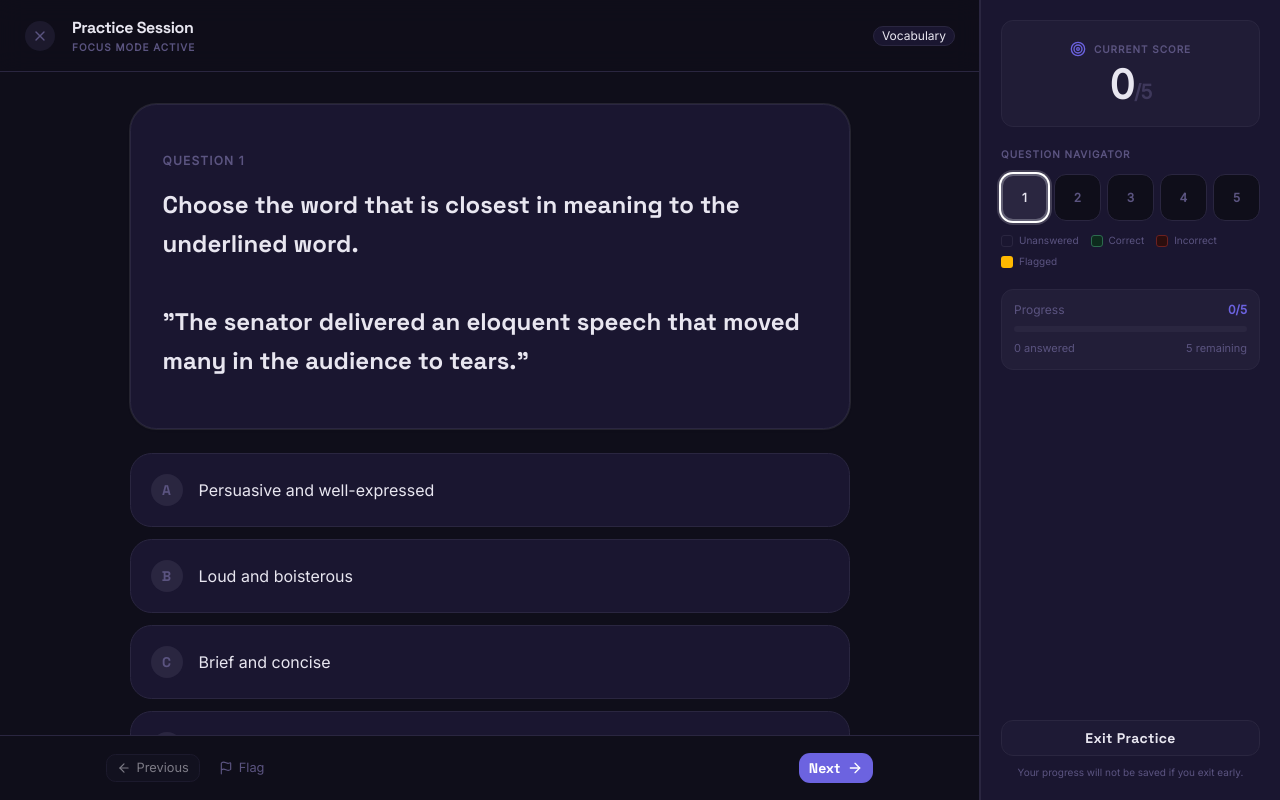
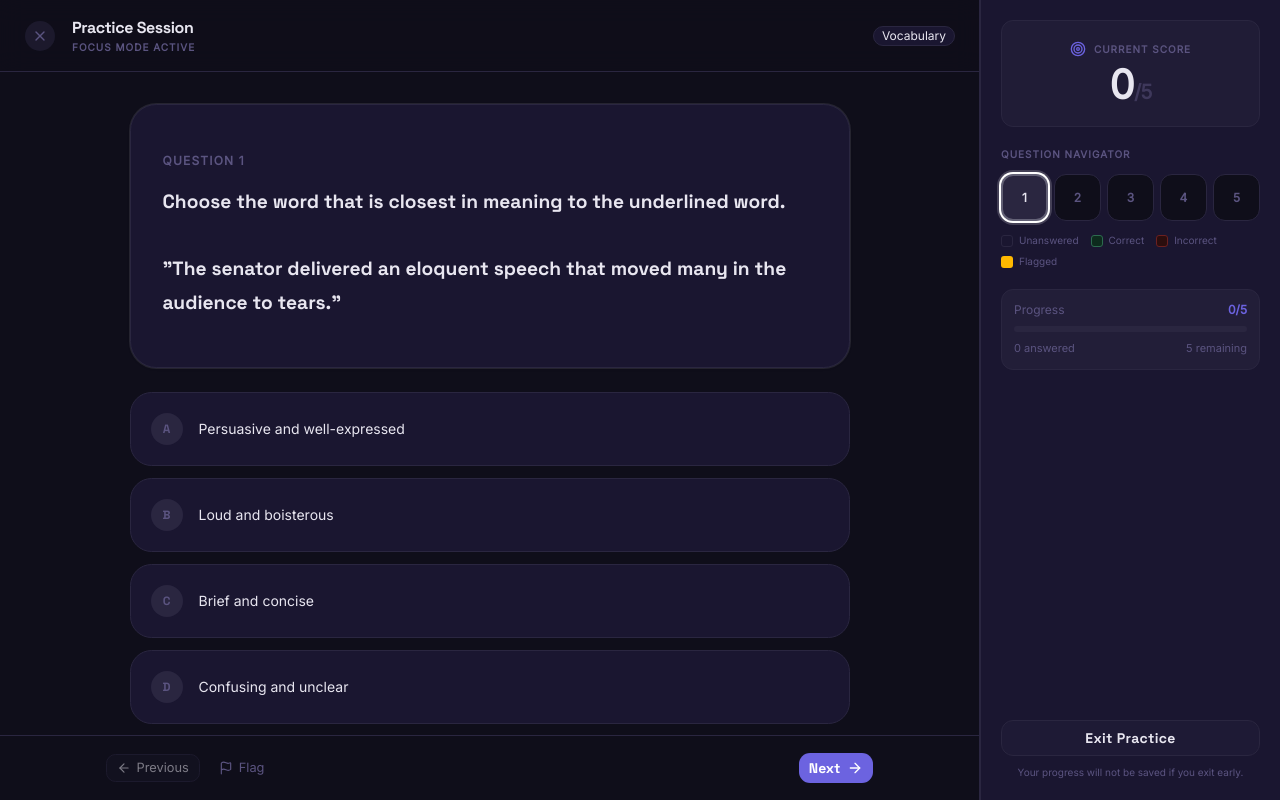
Before and after one commit to jsnaur/TaraCSE, a Next.js app: page /dashboard/practice/1 in a window 1280 px wide. Built offline with nearby package versions, Linux system fonts and the light colour scheme.

Commit message:
fixed practceId

```diff
--- a/app/dashboard/practice/[practiceId]/page.tsx
+++ b/app/dashboard/practice/[practiceId]/page.tsx
@@ -353,7 +353,7 @@ export default function PracticePage() {
                       Question {currentIndex + 1}
                     </p>
                     <p
-                      className="font-heading text-xl md:text-2xl font-semibold text-foreground leading-relaxed whitespace-pre-line"
+                      className="font-heading text-[1.2rem] font-semibold leading-[1.75] text-foreground whitespace-pre-line"
                       dangerouslySetInnerHTML={{
                         __html: parseMarkdown(question.text),
                       }}
@@ -398,7 +398,7 @@ export default function PracticePage() {
                       >
                         <span
                           className={cn(
-                            "w-8 h-8 rounded-xl flex items-center justify-center text-sm font-heading font-bold shrink-0 transition-colors",
+                            "w-8 h-8 rounded-xl flex items-center justify-center text-xs font-heading font-bold shrink-0 transition-colors",
                             !locked
                               ? "bg-muted text-muted-foreground"
                               : isRight
@@ -410,7 +410,7 @@ export default function PracticePage() {
                         >
                           {opt.id.toUpperCase()}
                         </span>
-                        <span className="font-medium text-base leading-snug flex-1">
+                        <span className="font-medium text-sm leading-relaxed flex-1">
                           {opt.text}
                         </span>
                         {locked && isRight && (
```
